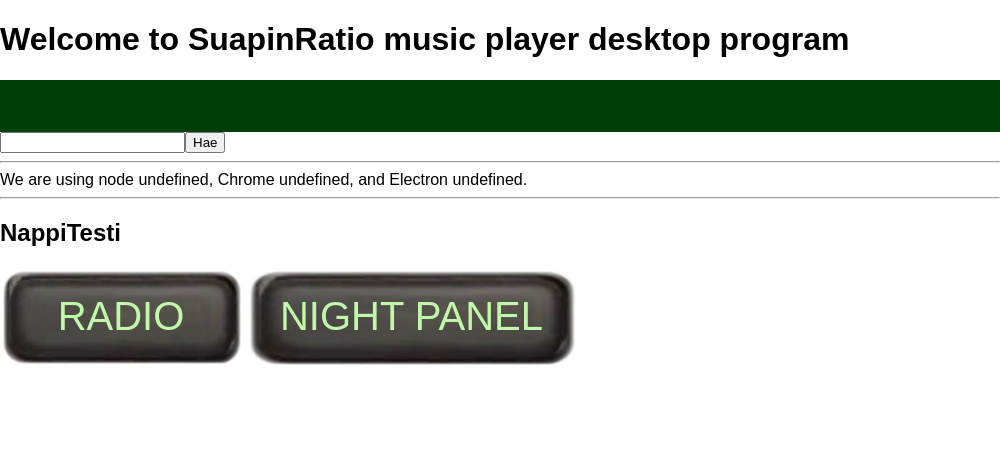
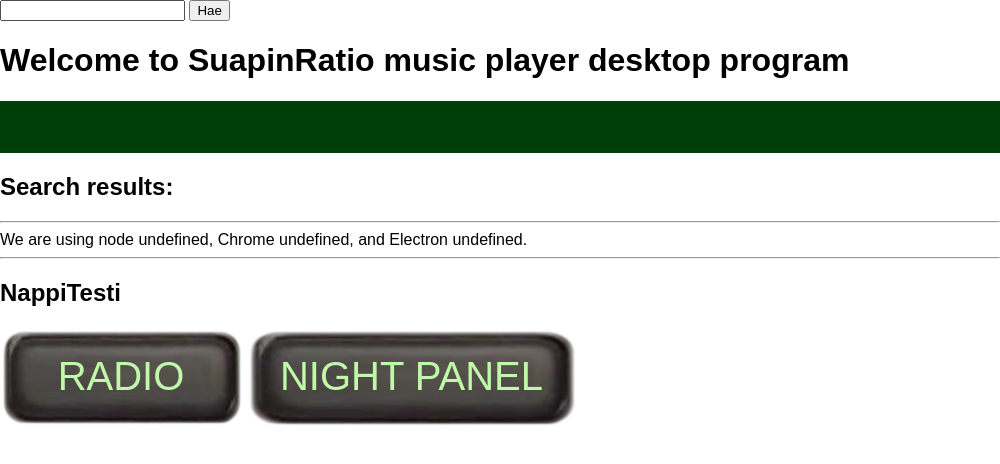
Before and after one commit to saabismi/SuapinRatio, an Electron app: page index.html in a window 1000 px wide. Drawn offline with Linux system fonts and the light colour scheme; no server answers.

Commit message:
changed #main-container to #results

```diff
--- a/index.html
+++ b/index.html
@@ -10,18 +10,29 @@
 
 <body>
 
-<h1>Welcome to SuapinRatio music player desktop program</h1>
+<aside id="menu">
+
+<section id="haku">
+    <form>
+        <input name="search" type="text" id="search">
+        <button onClick="search(document.getElementById('search').value);">Hae</button>
+    </form>
+</section>
+
+</aside>
 
 
-<div class="lcdbg">
-<p id="playing" class="lcd anim"></p>
-</div>
+<main>
 
-<input name="search" type="text" id="search"><button onClick="search(document.getElementById('search').value);">Hae</button>
+    <h1>Welcome to SuapinRatio music player desktop program</h1>
 
-<div id="main-container">
 
-</div>
+    <div class="lcdbg">
+        <p id="playing" class="lcd anim"></p>
+    </div>
+
+<h2>Search results:</h2>
+<div id="results"></div>
 
 <hr>
 
@@ -36,6 +47,8 @@ and Electron <script>document.write(process.versions.electron)</script>.
 <button class="saab"><span class="btntxt">RADIO</span></button>
 <button id="nightpanel" class="saab"><span class="btntxt">NIGHT PANEL</span></button>
 
+</main>
+
 
 </body>
 
--- a/player.js
+++ b/player.js
@@ -21,7 +21,7 @@ function loadVideo(url, title) {
 }
 
 function search(string) {
-	var main = document.getElementById("main-container");
+	var main = document.getElementById("results");
   while (main.firstChild) {
     main.removeChild(main.lastChild);
   }
```
